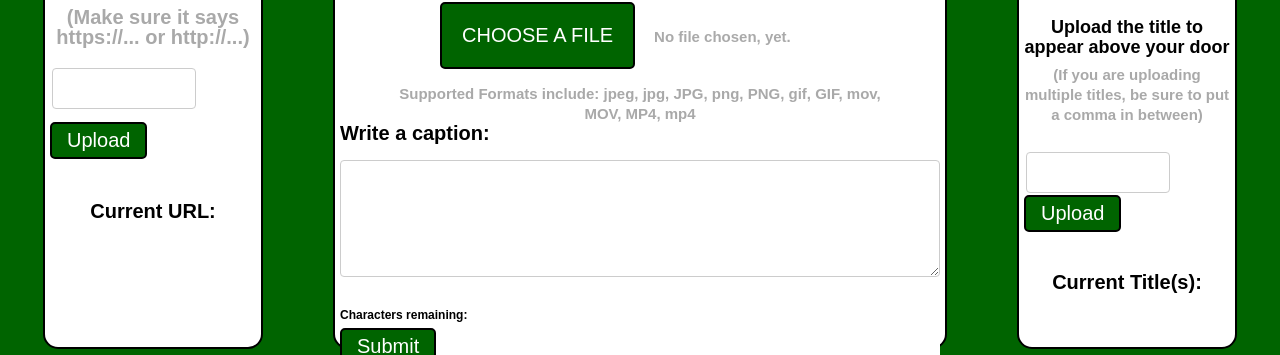
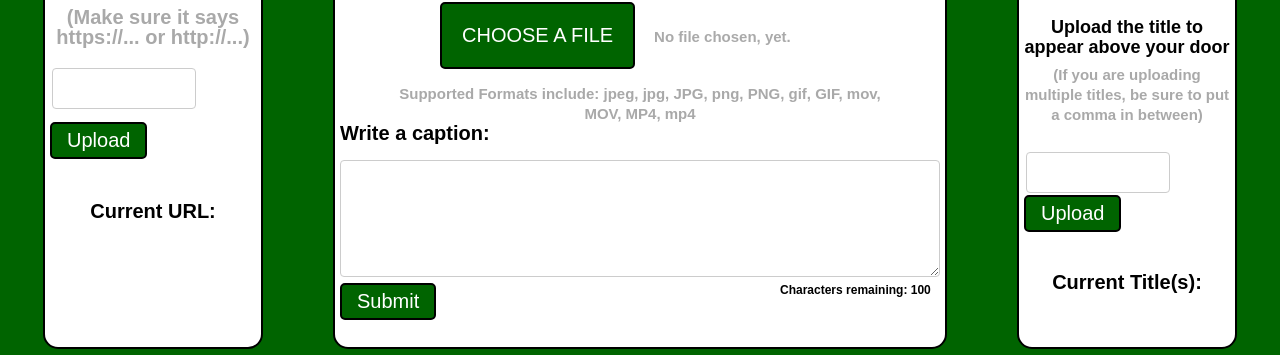
Before and after one commit to thomas-gg/VirtualSchool, a website: page public/views/teacherSession.html in a window 1280 px wide. Shown: the part 446-801 px from the top of the page. Drawn offline with nearby package versions, Linux system fonts and the light colour scheme; files that its build step writes are made by us from their sources; no server answers; files whose address does not match are found by name.

Commit message:
character count done

```diff
--- a/public/views/teacherSession.html
+++ b/public/views/teacherSession.html
@@ -44,7 +44,7 @@
           <label for="caption" class="caption"> Write a caption: </label>
           <br>
           <textarea id = "caption" rows="7" cols="82" maxlength = "100"></textarea>
-          <p id = "count">Characters remaining: </p>
+          <p id = "count">Characters remaining: 100</p>
           <input type="submit" class = "submit-button" id = "submit">
         </div>
         </form>
@@ -107,7 +107,7 @@
      });
 
     $("#caption").keyup(function(){
-      $("#count").text("Characters remaining: " + (500 - $(this).val().length));
+      $("#count").text("Characters remaining: " + (100 - $(this).val().length));
     });
   </script>
 </html>
--- a/public/views/teacherstyle.css
+++ b/public/views/teacherstyle.css
@@ -136,10 +136,16 @@ body {
 
 .caption {
   font-size: 20px;
+
 }
 
-.count {
-  text-align: left;
+#count {
+  position: relative;
+  top: -25px;
+  width: 200px;
+  left: 440px;
+  font-size: 12px;
+  color: black;
 }
 
 .urlUpload {
@@ -157,6 +163,7 @@ body {
   position: relative;
   top: -85px;
   z-index: 1;
+  height: 230px;
 }
 
 #custom-button {
@@ -192,7 +199,7 @@ body {
 }
 
 .submit-button {
-  top: -20px;
+  top: -65px;
   padding: 5px 15px;
   font-size: 20px;
   color: white;
```
